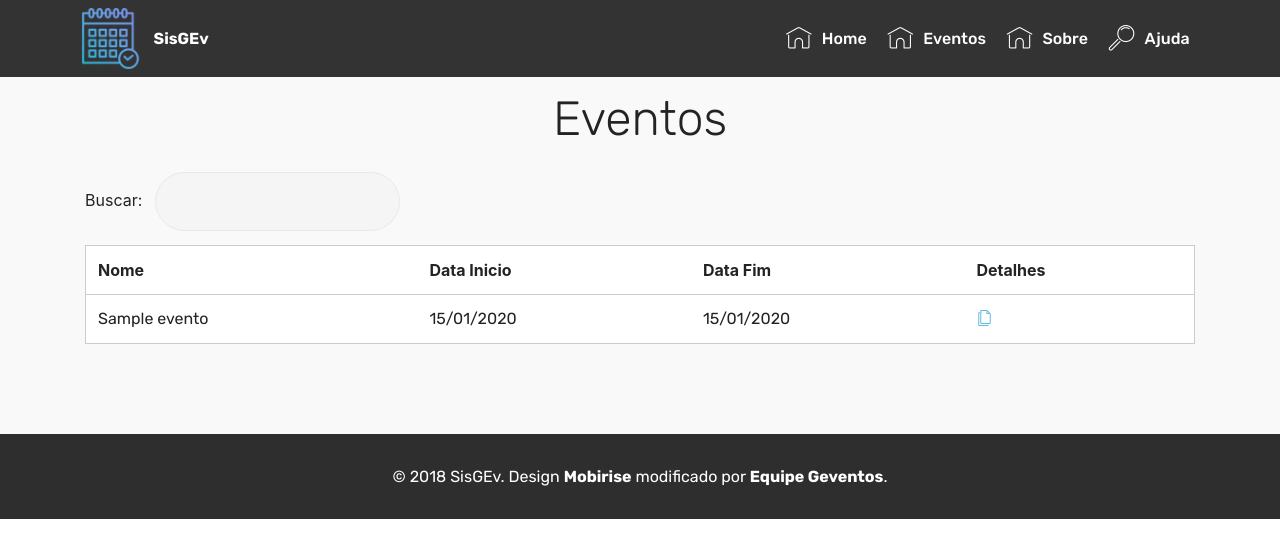
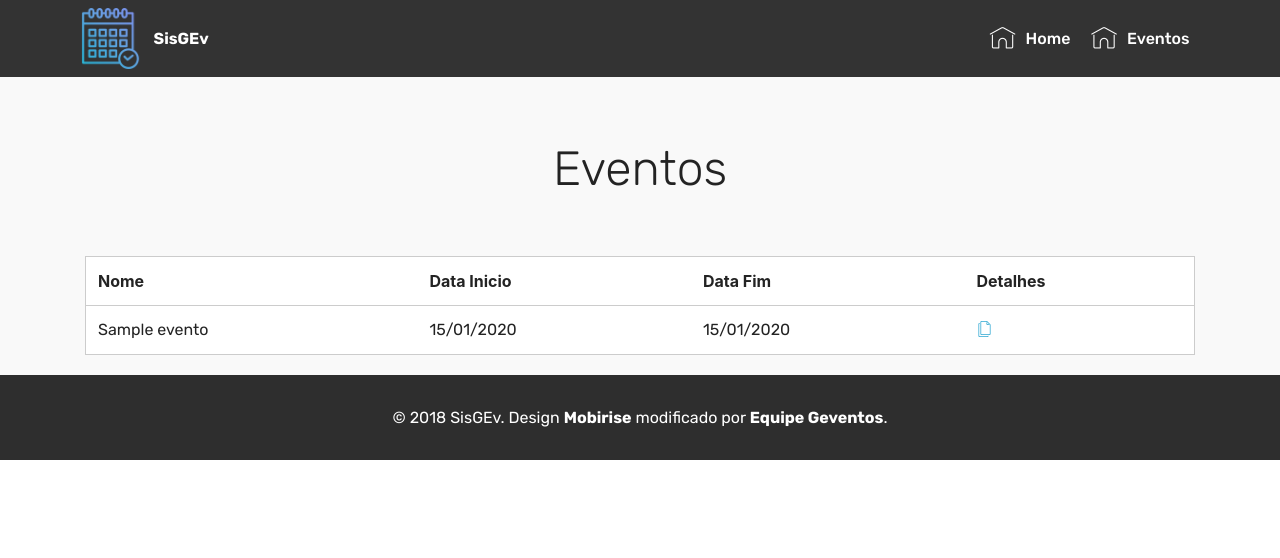
Before and after one commit to Geventos/projetogeventos, a PHP site: page /eventos.php in a window 1280 px wide. Shown: the top 558 px of the page. Run offline with PHP 8.4, Linux system fonts and the light colour scheme; tables that the repository leaves empty hold one stand-in row (values such as "Sample post"); some web fonts are replaced.

Commit message:
Atualização

```diff
--- a/eventos.php
+++ b/eventos.php
@@ -17,14 +17,13 @@
   <body>
     <?php require_once("menufe.php"); ?>
     <section class="section-table cid-r5loR0dIRC" id="table1-f">
-      <div class="container container-table">
+      <div class="container container-table" style="top: 50px;">
         <h2 class="mbr-section-title mbr-fonts-style align-center pb-3 display-2">Eventos</h2>
         <div class="table-wrapper">
           <div class="container">
             <div class="row search">
                 <div class="dataTables_filter">
-                  <label class="searchInfo mbr-fonts-style">Buscar:</label>
-                  <input class="form-control input-sm">
+
                 </div>
             </div>
           </div>
--- a/menufe.php
+++ b/menufe.php
@@ -33,13 +33,6 @@
                 <a class="nav-link link text-white display-4" href="eventos.php">
                   <span class="mbri-home mbr-iconfont mbr-iconfont-btn"></span>Eventos</a>
               </li>
-              <li class="nav-item">
-                <a class="nav-link link text-white display-4" href="sobre.php">
-                  <span class="mbri-home mbr-iconfont mbr-iconfont-btn"></span>Sobre</a></li>
-                <li class="nav-item">
-                  <a class="nav-link link text-white display-4" href="ajuda.php">
-                    <span class="mbri-search mbr-iconfont mbr-iconfont-btn"></span>Ajuda</a>
-                </li>
             </ul>
         </div>
     </nav>
--- a/tabEventosFE.php
+++ b/tabEventosFE.php
@@ -1,4 +1,4 @@
-<div class="container scroll">
+<div class="container scroll" style="top: 20px;">
   <table class="table isSearch" cellspacing="0">
     <thead>
       <tr>
```
